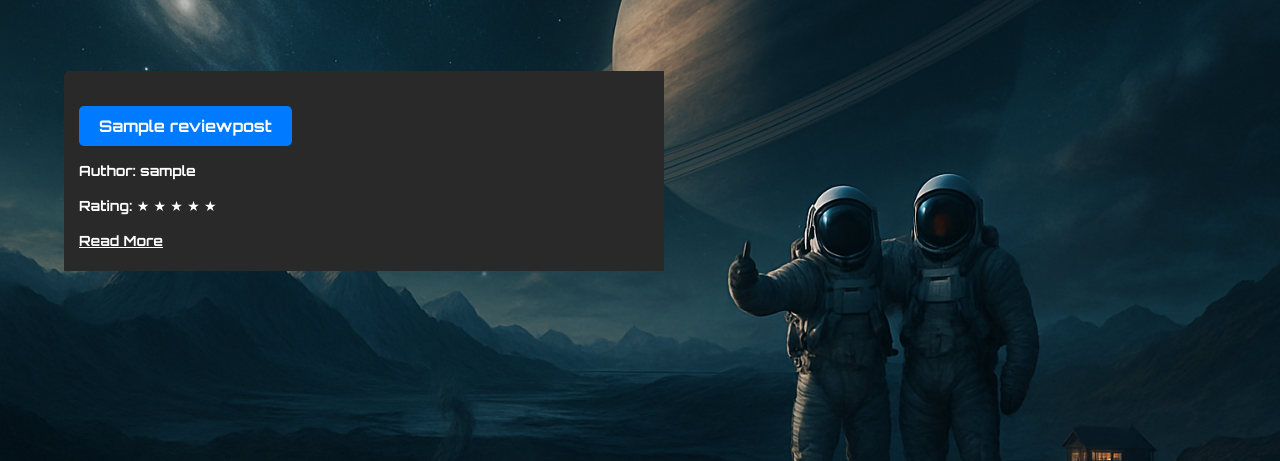
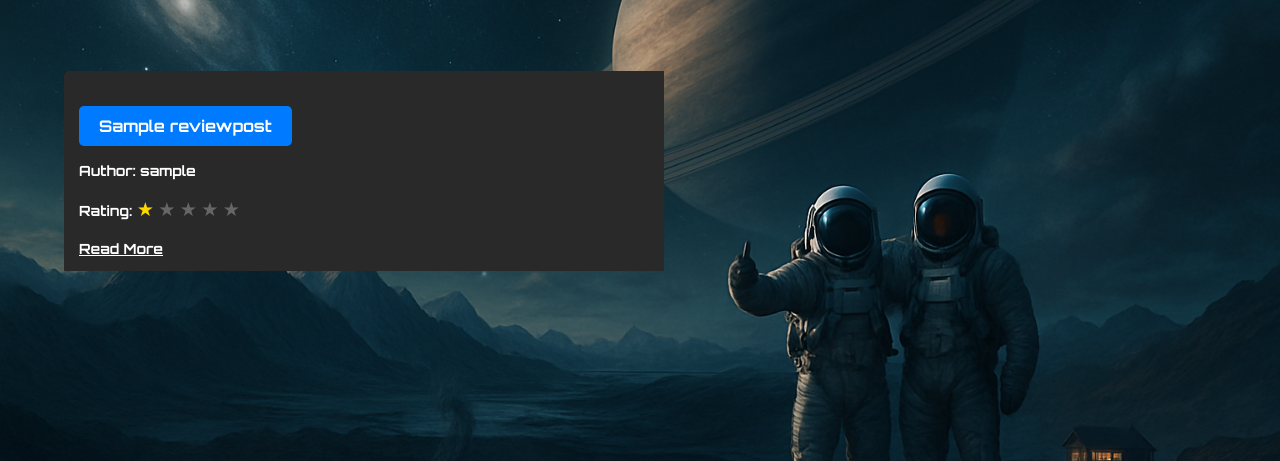
Before and after one commit to ccrd1711/space_shack, a Django app: page /reviews/ in a window 1280 px wide. Shown: the part 190-651 px from the top of the page. Run offline with Django 4.2, Linux system fonts and the light colour scheme; tables that the repository leaves empty hold one stand-in row (values such as "Sample post").

Commit message:
Fix issue with star ratings only showing on individual posts and not the review list on html. Correct values showing in shell

```diff
--- a/reviews/templates/reviews/review_list.html
+++ b/reviews/templates/reviews/review_list.html
@@ -16,9 +16,15 @@
                         <p><strong>Author:</strong> {{ post.author }}</p>
                         <p>{{ post.body|slice:":200" }}</p>
                         <p><strong>Rating:</strong>
-                            {% for i in "12345"|slice:":post.rating"|make_list %}
-                               ★
-                            {% endfor %}
+                            <span class="review-stars">
+                                {% for i in "12345"|make_list %}
+                                    {% if forloop.counter <= post.rating %}
+                                        <span class="star filled">★</span>
+                                    {% else %}
+                                        <span class="star empty">★</span>
+                                    {% endif %}
+                                {% endfor %}
+                            </span>
                         </p>
                         <p><a href="{% url 'review_detail' review_id=post.id %}" class="read-more-link">Read More</a></p>
                     </div>
--- a/static/css/style.css
+++ b/static/css/style.css
@@ -233,6 +233,15 @@ footer {
     z-index: 1;
 }
 
+.review-stars .star {
+    font-size: 1.2rem;
+    color: #666;
+}
+
+.review-stars .star.filled {
+    color: gold;
+}
+
 /* READ MORE BUTTON */
 .read-more-link {
     color: white;
```
